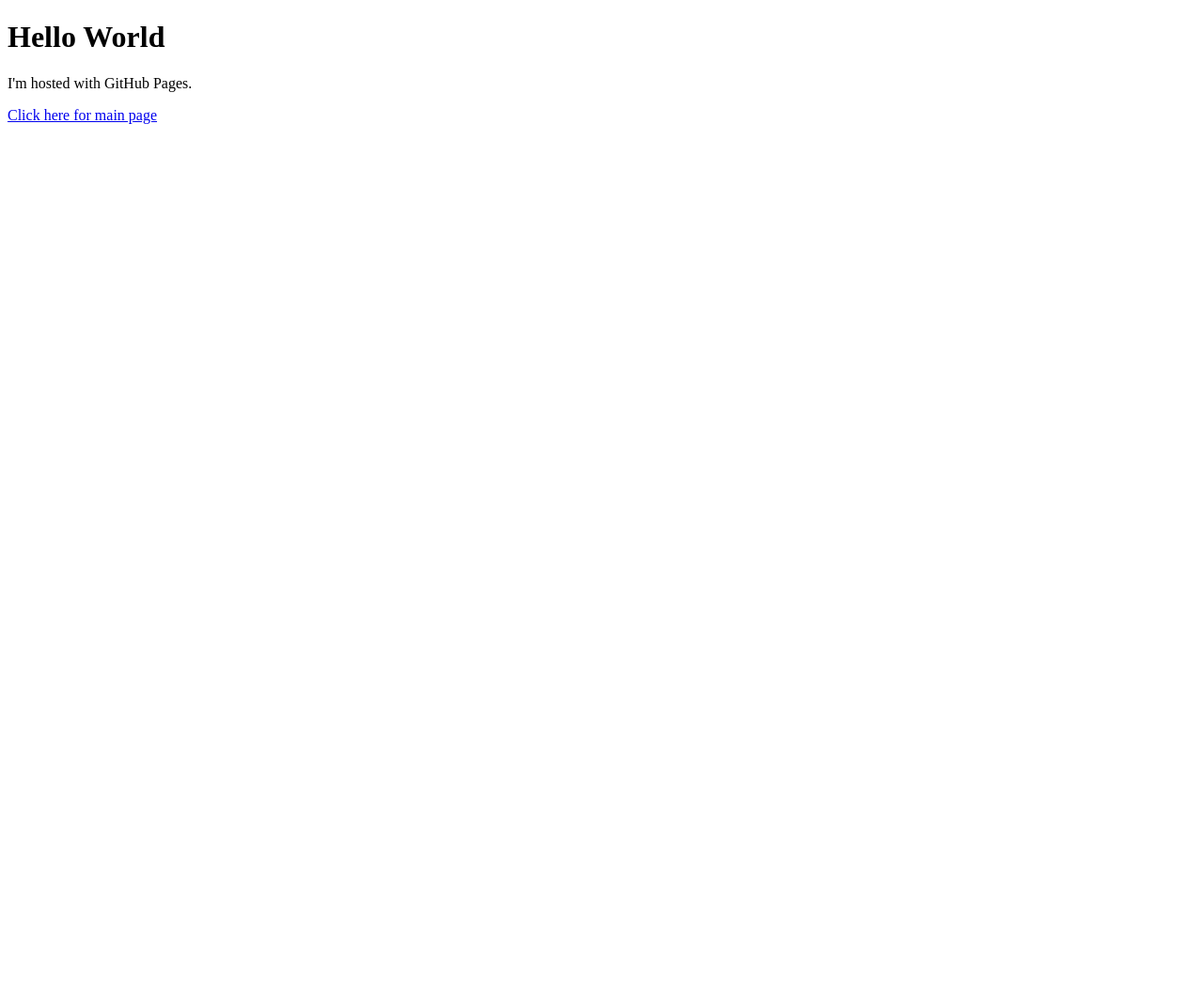
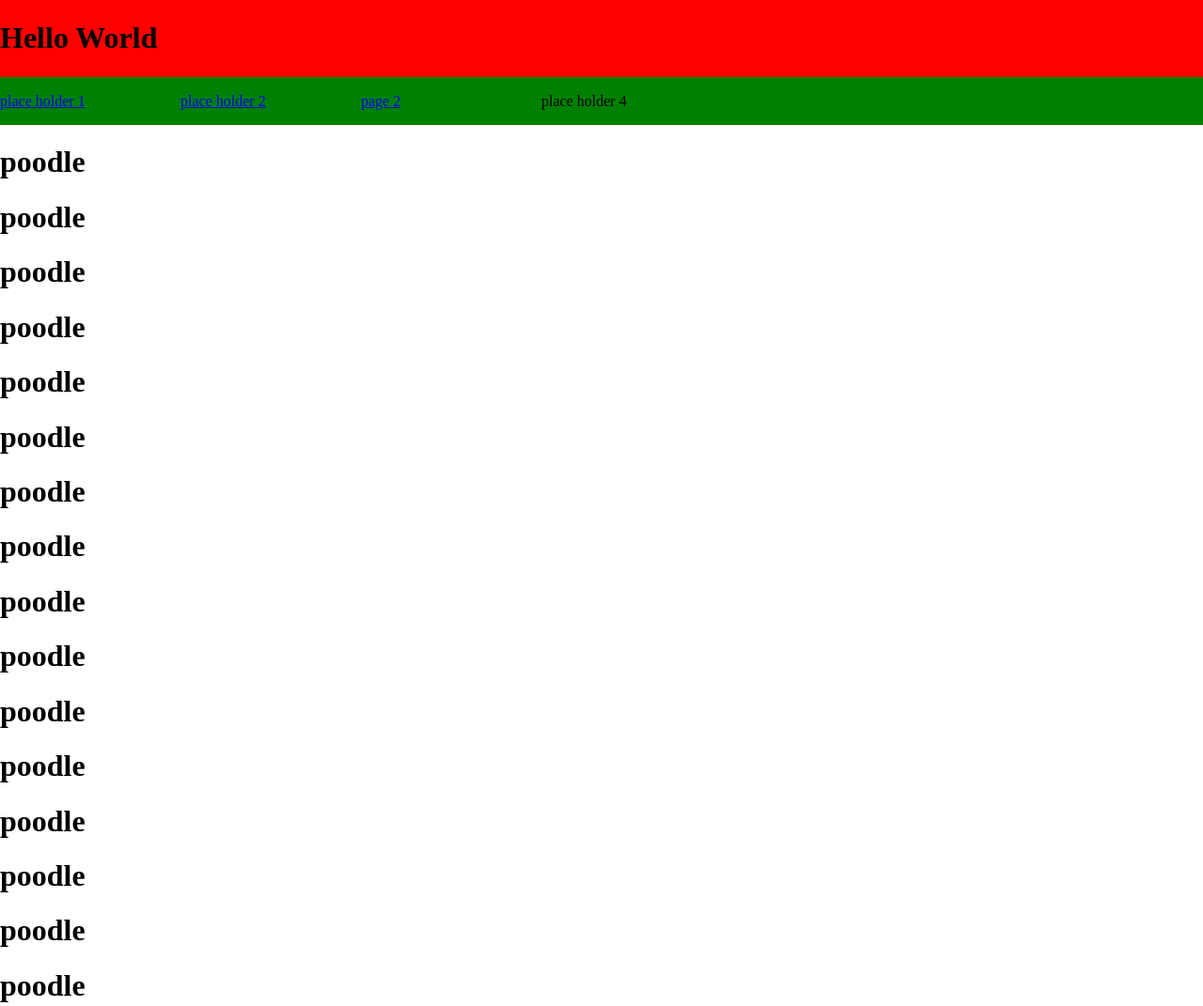
Before and after one commit to SamsonSmithC/SamsonSmithC.github.io, a plain HTML site: page index.html in a window 1280 px wide. Shown: the top 1071 px of the page at 94% size. Before the commit the page ends 800 px from the top, so only its background shows below. Drawn offline with Linux system fonts and the light colour scheme.

Commit message:
Simple page layout WIP

```diff
--- /dev/null
+++ b/index.css
@@ -0,0 +1,34 @@
+body {
+  margin: 0px;
+}
+
+#titleBar {
+  width: 100%;
+  top: 0px;
+  left: 0px;
+  padding-top: 1px;
+  padding-bottom: 1px;
+
+  background-color: red;
+}
+
+.grid-container {
+  display: grid;
+}
+
+#navBar {
+  position: -webkit-sticky; /* Safari */
+  position: sticky;
+  will-change: transform;
+
+  padding-top: 1px;
+  width: 100%;
+  top: 0px;
+  z-index: 999;
+
+  background-color: green;
+}
+
+#navBar .grid-container {
+  grid-template-columns: 15% 15% 15% auto;
+}
--- a/index.html
+++ b/index.html
@@ -1,8 +1,80 @@
 <!DOCTYPE html>
 <html>
+  <head>
+    <title> Sam Smith </title>
+    <link href="index.css" rel="stylesheet" type="text/css" />
+  </head>
   <body>
-    <h1>Hello World</h1>
-    <p>I'm hosted with GitHub Pages.</p>
-    <a href="index.html"> Click here for main page </a>
+    <div id="titleBar">
+      <h1>Hello World</h1>
+    </div>
+    <div id="navBar">
+      <div class="grid-container">
+        <div class="grid-item">
+          <a href="page2.html">
+            <div class="navButton">
+              <p> place holder 1 </p>
+            </div>
+          </a>
+        </div>
+        <div class="grid-item">
+          <a href="page2.html">
+            <div class="navButton">
+              <p> place holder 2 </p>
+            </div>
+          </a>
+        </div>
+        <div class="grid-item">
+          <a href="page2.html">
+            <div class="navButton">
+              <p> page 2 </p>
+            </div>
+          </a>
+        </div>
+        <div class="grid-item">
+          <div class="navButton">
+            <p> place holder 4 </p>
+          </div>
+        </div>
+      </div>
+    </div>
+    <div class="content">
+      <h1>poodle</h1>
+      <h1>poodle</h1>
+      <h1>poodle</h1>
+      <h1>poodle</h1>
+      <h1>poodle</h1>
+      <h1>poodle</h1>
+      <h1>poodle</h1>
+      <h1>poodle</h1>
+      <h1>poodle</h1>
+      <h1>poodle</h1>
+      <h1>poodle</h1>
+      <h1>poodle</h1>
+      <h1>poodle</h1>
+      <h1>poodle</h1>
+      <h1>poodle</h1>
+      <h1>poodle</h1>
+      <h1>poodle</h1>
+      <h1>poodle</h1>
+      <h1>poodle</h1>
+      <h1>poodle</h1>
+      <h1>poodle</h1>
+      <h1>poodle</h1>
+      <h1>poodle</h1>
+      <h1>poodle</h1>
+      <h1>poodle</h1>
+      <h1>poodle</h1>
+      <h1>poodle</h1>
+      <h1>poodle</h1>
+      <h1>poodle</h1>
+      <h1>poodle</h1>
+      <h1>poodle</h1>
+      <h1>poodle</h1>
+      <h1>poodle</h1>
+      <h1>poodle</h1>
+      <h1>poodle</h1>
+      <h1>poodle</h1>
+    </div>
   </body>
 </html>
```
